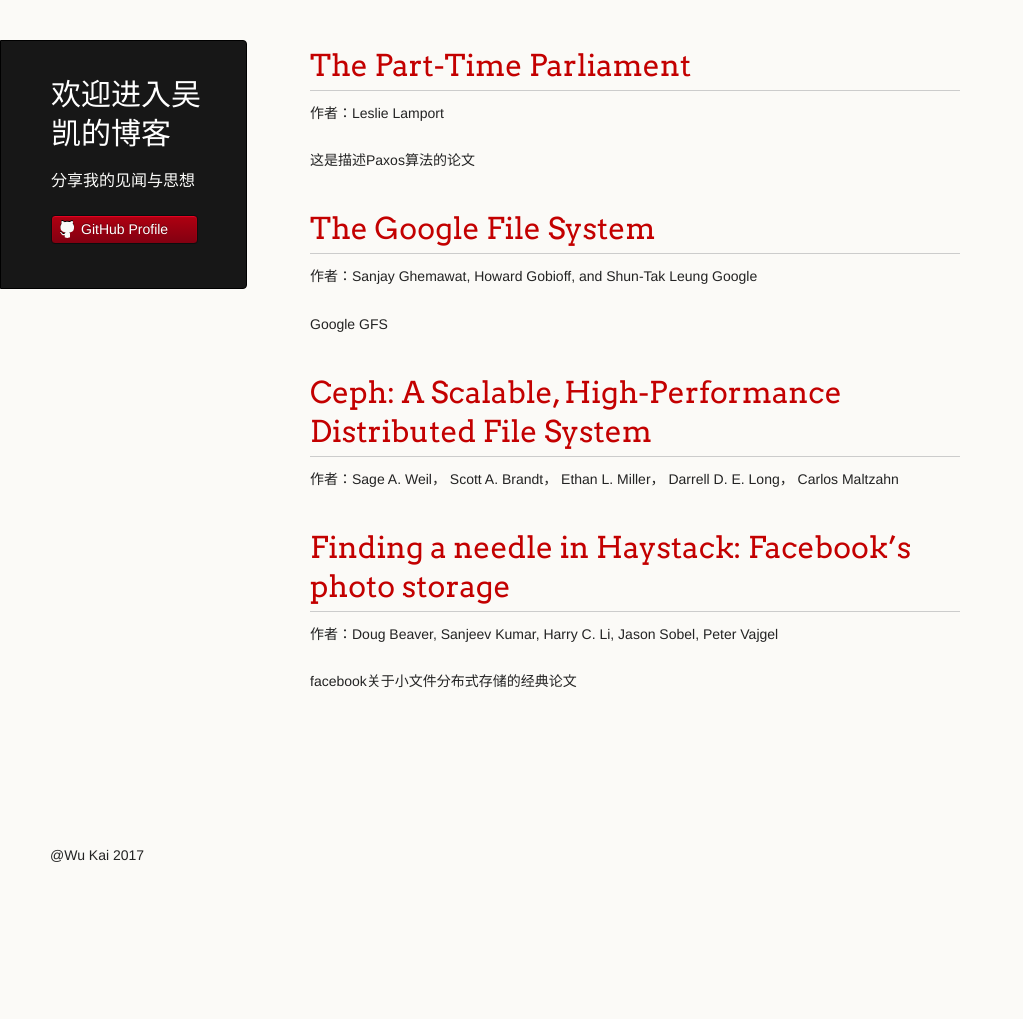
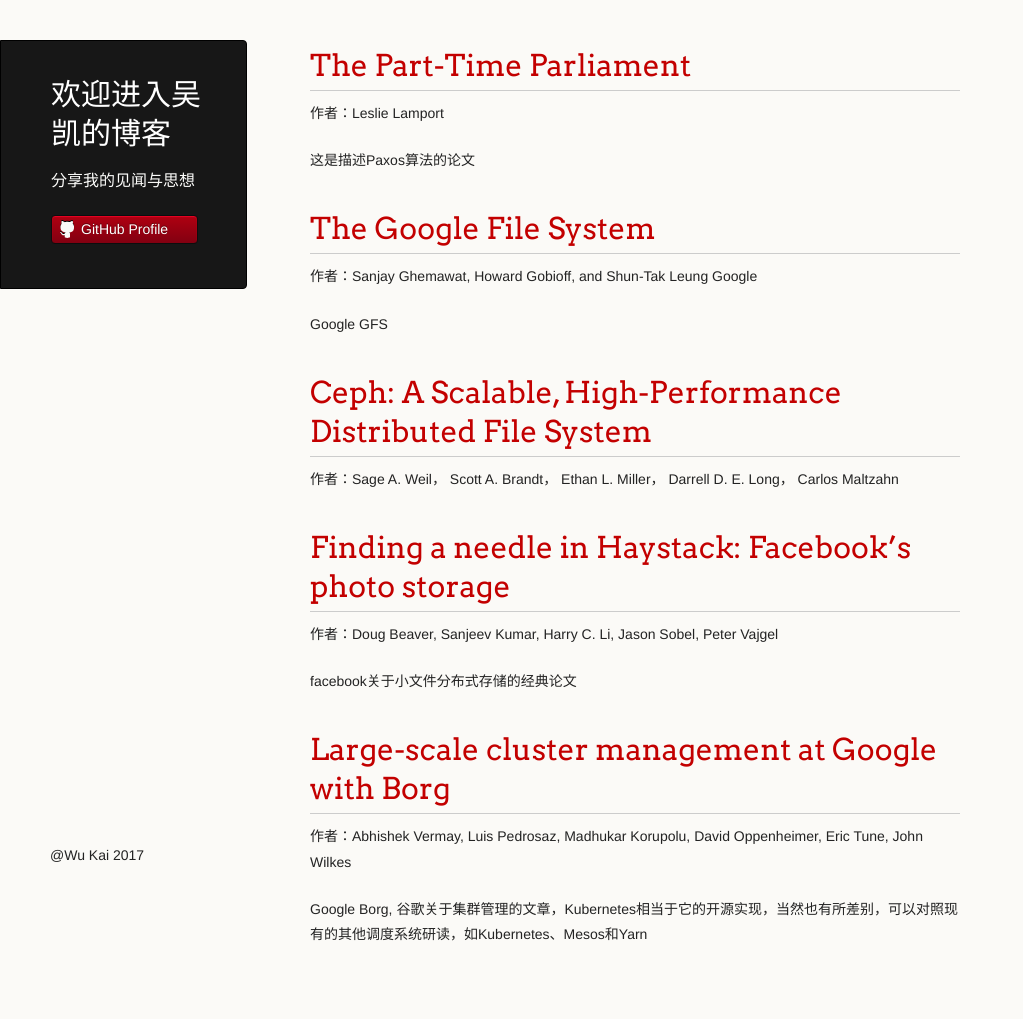
Before and after one commit to 90wukai/90wukai.github.io, a Jekyll site: the page built from index.md, in a window 1280 px wide. Shown: the whole page, without its empty margins (0-1023 px from the left). Built offline with Jekyll 4.4.1, drawn with Linux system fonts in a browser that asks for light colours; our own code applies the rules of GitHub Pages for plain Markdown files; before the commit the page ends 900 px from its top, so only the background shows below that.

Commit message:
Update index.md

```diff
--- a/index.md
+++ b/index.md
@@ -2,25 +2,31 @@
 layout: default
 ---
 
-# [](#header-1)[The Part-Time Parliament](articles/The Part-Time Parliament)
+# [](#header-2)[The Part-Time Parliament](articles/Paxos)
 
 作者：Leslie Lamport
 
 这是描述Paxos算法的论文
 
-# [](#header-1)[The Google File System](articles/The Google File System)
+# [](#header-2)[The Google File System](articles/GFS)
 
 作者：Sanjay Ghemawat, Howard Gobioff, and Shun-Tak Leung
 Google
 
 Google GFS
-# [](#header-1)[Ceph: A Scalable, High-Performance Distributed File System](articles/ceph)
+# [](#header-2)[Ceph: A Scalable, High-Performance Distributed File System](articles/ceph)
 
 作者：Sage A. Weil， Scott A. Brandt， Ethan L. Miller， Darrell D. E. Long， Carlos Maltzahn
 
 
-# [](#header-1)[Finding a needle in Haystack: Facebook’s photo storage](articles/Haystack)
+# [](#header-2)[Finding a needle in Haystack: Facebook’s photo storage](articles/Haystack)
 
 作者：Doug Beaver, Sanjeev Kumar, Harry C. Li, Jason Sobel, Peter Vajgel
 
 facebook关于小文件分布式存储的经典论文
+
+# [](#header-2)[Large-scale cluster management at Google with Borg](articles/Borg)
+
+作者：Abhishek Vermay, Luis Pedrosaz, Madhukar Korupolu, David Oppenheimer, Eric Tune, John Wilkes
+
+Google Borg, 谷歌关于集群管理的文章，Kubernetes相当于它的开源实现，当然也有所差别，可以对照现有的其他调度系统研读，如Kubernetes、Mesos和Yarn
```
